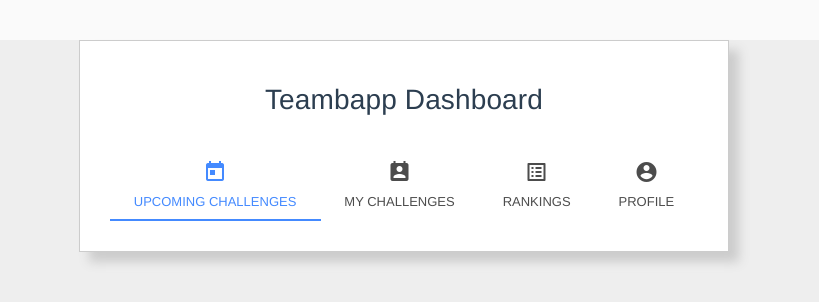
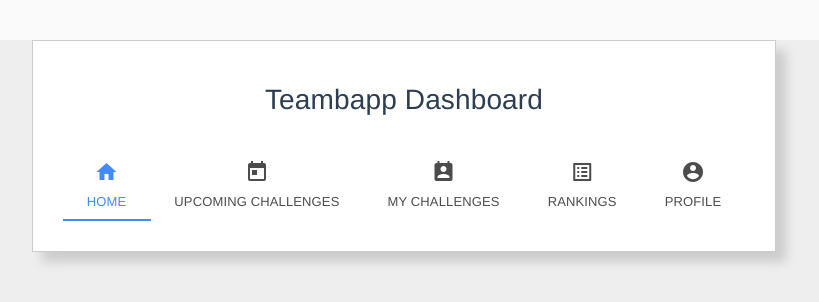
Before and after one commit to NicoSalga/teambapp, a Vue app: page /#/dashboard in a window 1280 px wide. Shown: the top 302 px of the page, without its empty margins (236-1055 px from the left). Built offline with nearby package versions, Linux system fonts and the light colour scheme.

Commit message:
Encapsulates the navigational tabs as a component and adds a new Home icon to it.

```diff
--- /dev/null
+++ b/src/components/AppNav.vue
@@ -0,0 +1,39 @@
+<template>
+  <div class="wrapper">
+    <div>
+      <md-tabs>
+        <md-tab id="tab-home"
+                md-label="Home" md-icon="home"
+                to="/"></md-tab>
+        <md-tab id="tab-upcoming-challenges"
+                md-label="Upcoming Challenges" md-icon="today"
+                to="/components/upcoming"></md-tab>
+        <md-tab id="tab-my-challenges"
+                md-label="My Challenges" md-icon="perm_contact_calendar"
+                to="/components/my-challenges"></md-tab>
+        <md-tab id="tab-rankings"
+                md-label="Rankings" md-icon="list_alt"
+                to="/components/rankings"></md-tab>
+        <md-tab id="tab-profile"
+                md-label="Profile" md-icon="account_circle"
+                to="/components/profile"></md-tab>
+      </md-tabs>
+    </div>
+  </div>
+</template>
+
+<script>
+export default {
+  name: 'AppNav',
+};
+</script>
+
+<!-- Add "scoped" attribute to limit CSS to this component only -->
+<style scoped>
+.wrapper {
+  /*min-width: 900px;*/
+}
+h1 {
+  font-weight: normal;
+}
+</style>
--- a/src/components/Dashboard.vue
+++ b/src/components/Dashboard.vue
@@ -2,24 +2,16 @@
   <div class="wrapper">
     <h1>Teambapp Dashboard</h1>
     <br />
-    <div>
-      <md-tabs>
-        <md-tab id="tab-upcoming-challenges"
-                md-label="Upcoming Challenges" md-icon="today"></md-tab>
-        <md-tab id="tab-my-challenges"
-                md-label="My Challenges" md-icon="perm_contact_calendar"></md-tab>
-        <md-tab id="tab-rankings"
-                md-label="Rankings" md-icon="list_alt"></md-tab>
-        <md-tab id="tab-profile"
-                md-label="Profile" md-icon="account_circle"></md-tab>
-      </md-tabs>
-    </div>
+    <AppNav></AppNav>
   </div>
 </template>
 
 <script>
+import AppNav from './AppNav';
+
 export default {
   name: 'Dashboard',
+  components: { AppNav },
   data() {
     return {
       msg: 'Welcome to Labs Dashboard Teambapp App',
```
